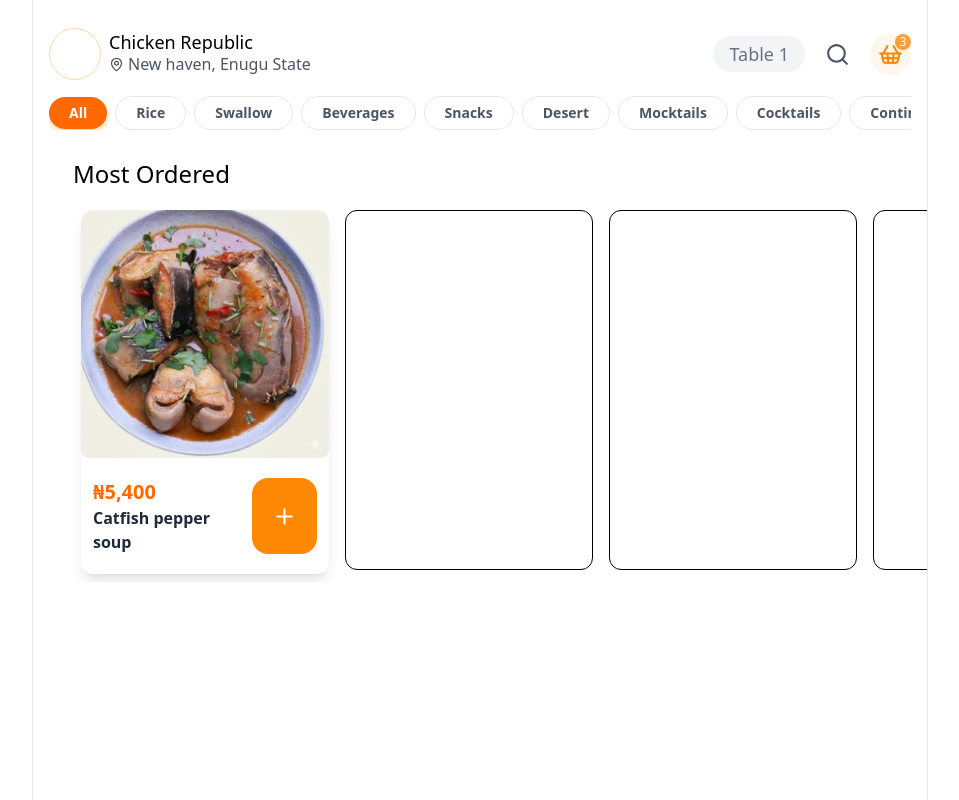
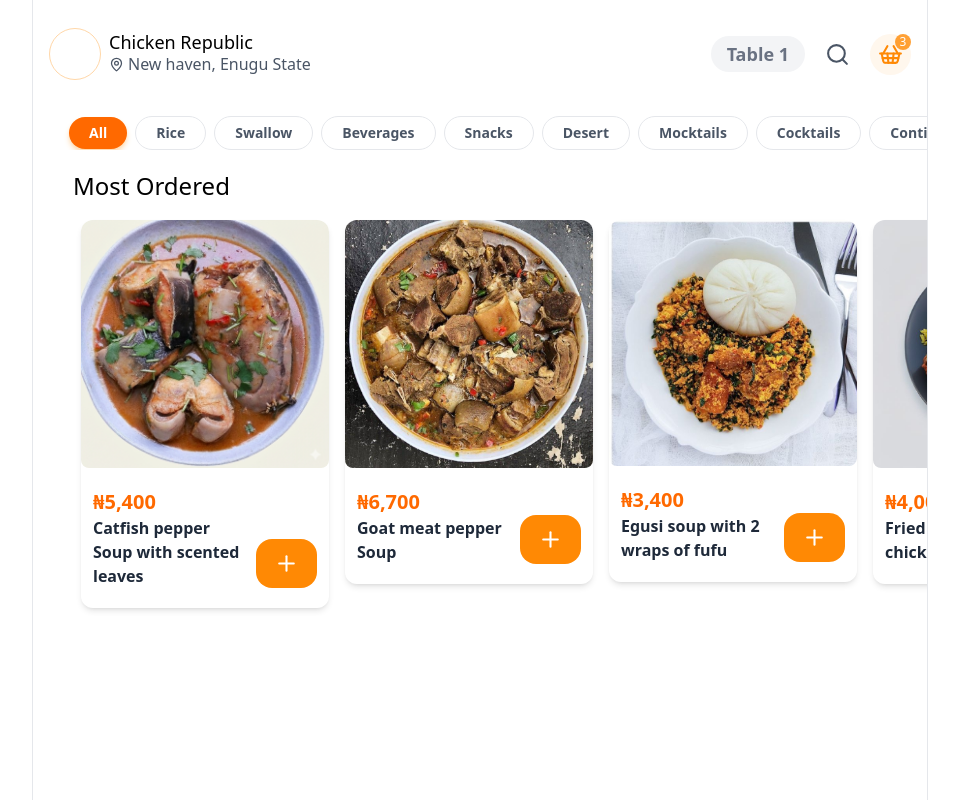
Before and after one commit to munachi821/Table-tap, a Next.js app: page / in a window 1280 px wide. Shown: the whole page, without its empty margins (160-1119 px from the left). Built offline with nearby package versions, Linux system fonts and the light colour scheme.

Commit message:
made the most ordered menu dynamic

```diff
--- a/app/page.tsx
+++ b/app/page.tsx
@@ -3,6 +3,9 @@ import { MapPin, Plus, SearchIcon, ShoppingBasketIcon } from "lucide-react";
 import Image from "next/image";
 import { useEffect, useRef, useState } from "react";
 import food1 from "@/public/menu-items/food1.png";
+import food2 from "@/public/menu-items/food2.jpg";
+import food3 from "@/public/menu-items/food3.jpg";
+import food4 from "@/public/menu-items/food4.jpg";
 
 export default function Home() {
   const [searchOpen, setSearchOpen] = useState(false);
@@ -19,6 +22,25 @@ export default function Home() {
     "Mocktails",
     "Cocktails",
     "Continental",
+  ];
+
+  const mostOrdered = [
+    {
+      foodName: "Catfish pepper Soup with scented leaves",
+      price: "5,400",
+      image: food1,
+    },
+    { foodName: "Goat meat pepper Soup", price: "6,700", image: food2 },
+    {
+      foodName: "Egusi soup with 2 wraps of fufu",
+      price: "3,400",
+      image: food3,
+    },
+    {
+      foodName: "Fried rice with chicken and salad",
+      price: "4,000",
+      image: food4,
+    },
   ];
 
   useEffect(() => {
@@ -49,7 +71,7 @@ export default function Home() {
           </div>
 
           <div className="flex items-center gap-3">
-            <p className="text-lg text-gray-500 p-1 bg-gray-100 rounded-full px-4">
+            <p className="text-lg text-gray-500 p-1 bg-gray-100 rounded-full px-4 font-semibold">
               Table 1
             </p>
             {/* if the search bar is open the background should be gray-100 */}
@@ -88,8 +110,9 @@ export default function Home() {
             </div>
           </div>
         </nav>
+      </header>
 
-        <div className="flex items-center gap-2 my-2 max-w-full overflow-x-auto hide-scrollbar">
+      <div className="flex items-center gap-2 my-2 max-w-full overflow-x-auto hide-scrollbar pl-9">
         {categories.map((category) => (
           <button
             key={category}
@@ -107,37 +130,40 @@ export default function Home() {
           </button>
         ))}
       </div>
-      </header>
 
       {/* Menu Items */}
-      <div className="pl-10">
+      <div className="pl-10 mt-5">
         <div>
-          <p className="text-2xl mb-3">Most Ordered</p>
+          <p className="text-2xl mb-2.5">Most Ordered</p>
           <div className="flex gap-4 max-w-6xl overflow-x-auto hide-scrollbar p-2">
-            <div className="shadow-lg h-fit w-62 shrink-0 rounded-xl overflow-hidden">
+            {mostOrdered.map((mostOrdered, i) => (
+              <div
+                className="shadow-md h-fit w-62 shrink-0 rounded-xl overflow-hidden"
+                key={i}
+              >
                 <div className="rounded-lg overflow-hidden">
                   <Image
-                  src={food1}
+                    src={mostOrdered.image}
                     alt="detail about food 1"
                     className="min-w-full"
                   />
                 </div>
 
-              <div className="p-3 py-5 flex justify-between">
+                <div className="p-3 py-5 flex gap-2 items-end">
                   <div>
-                  <p className="text-xl font-bold text-orange-500">₦5,400</p>
+                    <p className="text-xl font-bold text-orange-500">
+                      ₦{mostOrdered.price}
+                    </p>
                     <p className="text-base font-semibold text-gray-800">
-                    Catfish pepper soup
+                      {mostOrdered.foodName}
                     </p>
                   </div>
-                <button className="bg-orange-400 hover:bg-orange-300 transition-colors cursor-pointer text-white rounded-2xl py-2 px-5">
+                  <button className="bg-orange-400 hover:bg-orange-300 transition-colors cursor-pointer text-white rounded-2xl py-3 px-4.5">
                     <Plus size={25} />
                   </button>
                 </div>
               </div>
-            <div className="border h-90 w-62 shrink-0 rounded-xl overflow-hidden"></div>
-            <div className="border h-90 w-62 shrink-0 rounded-xl overflow-hidden"></div>
-            <div className="border h-90 w-62 shrink-0 rounded-xl overflow-hidden"></div>
+            ))}
           </div>
         </div>
       </div>
```
Lines whose indentation alone changed are shown as unchanged.
